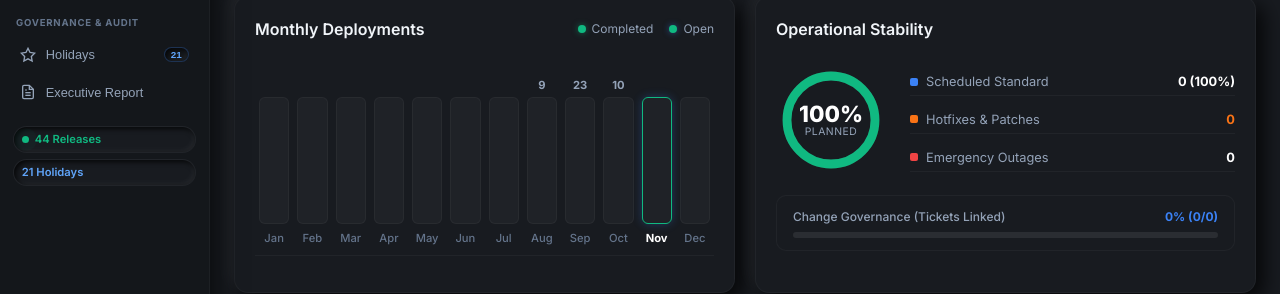
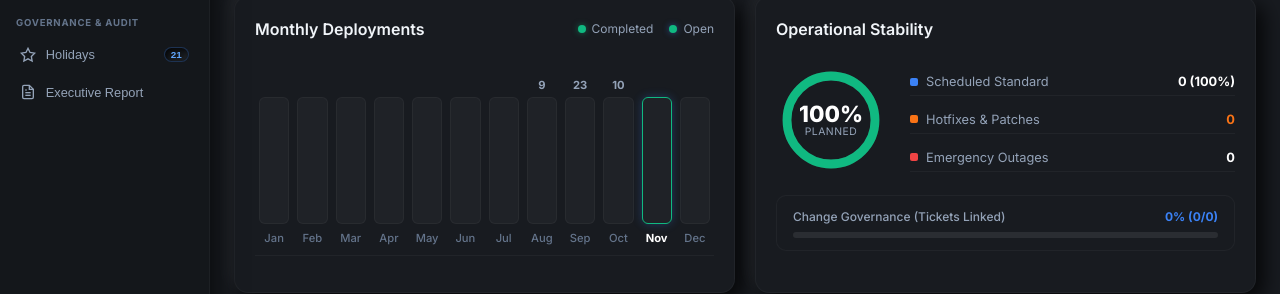
Before and after one commit to muneebalikayani/teknosys-release-tracker, a website built with Vite: page index.html in a window 1280 px wide. Shown: the part 292-586 px from the top of the page. Built offline with nearby package versions, Linux system fonts and the light colour scheme; some packages are replaced by stand-ins of ours; no server answers; the database is empty; files whose address does not match are found by name.

Commit message:
refactor: remove sidebar telemetry release and holiday count pills

```diff
--- a/index.html
+++ b/index.html
@@ -154,21 +154,6 @@
             <span class="nav-label">Executive Report</span>
           </button>
         </nav>
-
-        <!-- System Telemetry Status Badges in Sidebar -->
-        <div class="sidebar-telemetry">
-          <div class="sidebar-status-item">
-            <div class="live-pill" id="nav-live-pill">
-              <span class="pulse"></span>
-              <span id="nav-release-count">44 Releases</span>
-            </div>
-          </div>
-          <div class="sidebar-status-item">
-            <div class="live-pill holiday-pill" id="nav-holidays-pill">
-              <span id="nav-holiday-count">21 Holidays</span>
-            </div>
-          </div>
-        </div>
       </div>
 
       <!-- Sidebar Bottom Controls (Theme, Cloud DB, Sync) -->
--- a/src/main.js
+++ b/src/main.js
@@ -15,19 +15,9 @@ import { initChatbot, removeChatbot } from './components/chatbot.js';
 
 const viewContainer = document.getElementById('view-container');
 const navTabs = document.getElementById('main-nav-tabs');
-const releaseCountEl = document.getElementById('nav-release-count');
-const holidayCountEl = document.getElementById('nav-holiday-count');
 
 function updateTopBarBadges() {
   const total = store.releases.length;
-  const conflicts = store.getConflictingReleases().length;
-
-  if (releaseCountEl) {
-    releaseCountEl.textContent = `${total} Releases${conflicts > 0 ? ` (${conflicts} ⚠️)` : ''}`;
-  }
-  if (holidayCountEl) {
-    holidayCountEl.textContent = `${store.holidays.length} Holidays`;
-  }
 
   const releaseBadge = document.getElementById('nav-release-count-badge');
   if (releaseBadge) {
```
